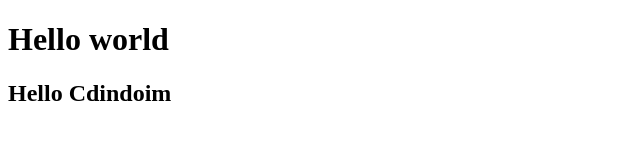
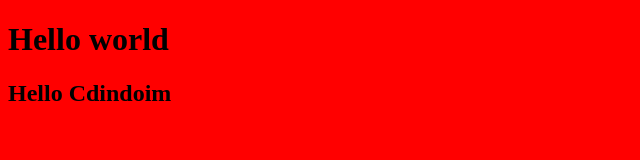
Before and after one commit to DRyzhkovProd/git-lesson, a plain HTML site: page index.html in a window 1280 px wide. Shown: the whole page, without its empty margins (0-640 px from the left). Drawn offline with Linux system fonts and the light colour scheme.

Commit message:
feature:add style (#3)
add styles

```diff
--- a/index.html
+++ b/index.html
@@ -5,6 +5,7 @@
     <meta name="viewport"
           content="width=device-width, user-scalable=no, initial-scale=1.0, maximum-scale=1.0, minimum-scale=1.0">
     <meta http-equiv="X-UA-Compatible" content="ie=edge">
+    <link rel="stylesheet" href="style/style.css">
     <title>Git lessons</title>
 </head>
 <body>
--- /dev/null
+++ b/style/style.css
@@ -0,0 +1,3 @@
+body {
+    background: red;
+}
```
